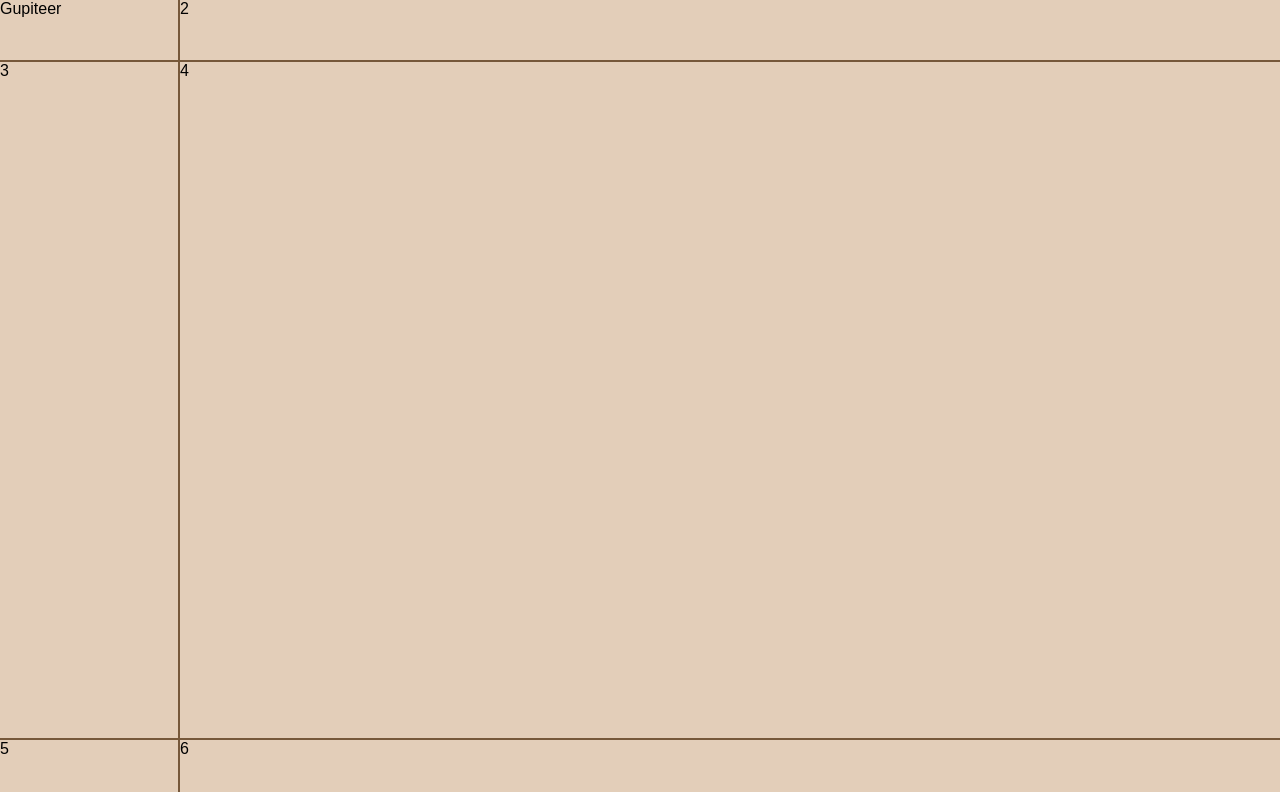
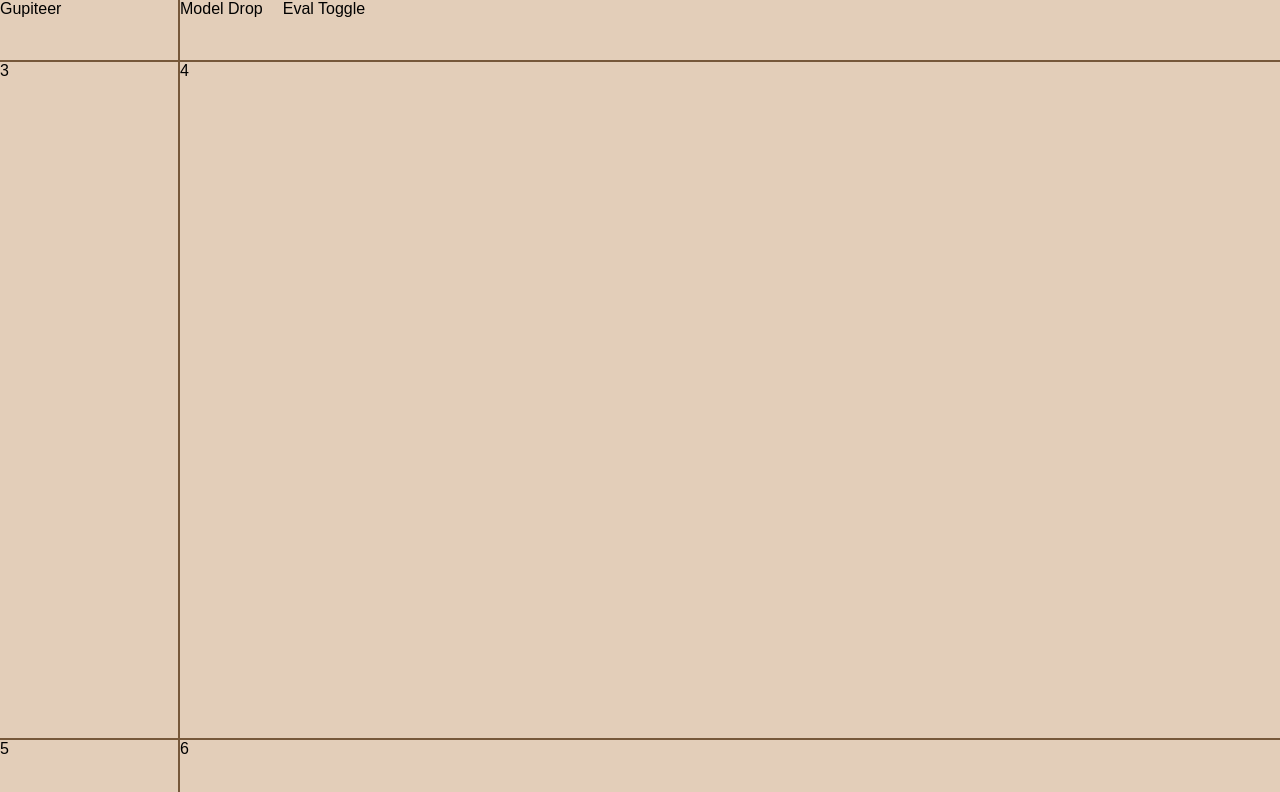
Before and after one commit to majorschwartz/gupiteer, a React (Create React App) app in the folder client/: page / in a window 1280 px wide. Shown: the top 792 px of the page. Built offline with nearby package versions, Linux system fonts and the light colour scheme.

Commit message:
Model dropdown and Evaluation toggle section placed

```diff
--- a/client/src/App.css
+++ b/client/src/App.css
@@ -65,3 +65,11 @@ body,
     flex: none;
     border-right: 2px solid var(--border);
 }
+
+.bar-options {
+    display: flex;
+}
+
+.bar-options div {
+    margin-right: 20px;
+}
--- a/client/src/App.js
+++ b/client/src/App.js
@@ -1,7 +1,7 @@
 import "./App.css";
+import EvalToggle from "./components/EvalToggle";
+import ModelDrop from "./components/ModelDrop";
 import Title from "./components/Title";
-// import Main from "./components/Main";
-// import Sidebar from "./components/Sidebar";
 
 function App() {
     return (
@@ -11,7 +11,12 @@ function App() {
                     <div class="column first-column">
                         <Title />
                     </div>
-                    <div class="column">2</div>
+                    <div class="column">
+                        <div className="bar-options">
+                            <ModelDrop />
+                            <EvalToggle />
+                        </div>
+                    </div>
                 </div>
                 <div class="row middle-row">
                     <div class="column first-column">3</div>
--- a/client/src/components/EvalToggle.js
+++ b/client/src/components/EvalToggle.js
@@ -3,7 +3,7 @@ import React from "react";
 const EvalToggle = () => {
     return (
         <div>
-
+            Eval Toggle
         </div>
     );
 }
--- a/client/src/components/ModelDrop.js
+++ b/client/src/components/ModelDrop.js
@@ -3,7 +3,7 @@ import React from "react";
 const ModelDrop = () => {
     return (
         <div>
-
+            Model Drop
         </div>
     );
 }
```
Also changed, not shown: client/src/components/Main.js (deleted, +0 -11 lines), client/src/components/Sidebar.js (deleted, +0 -11 lines).
